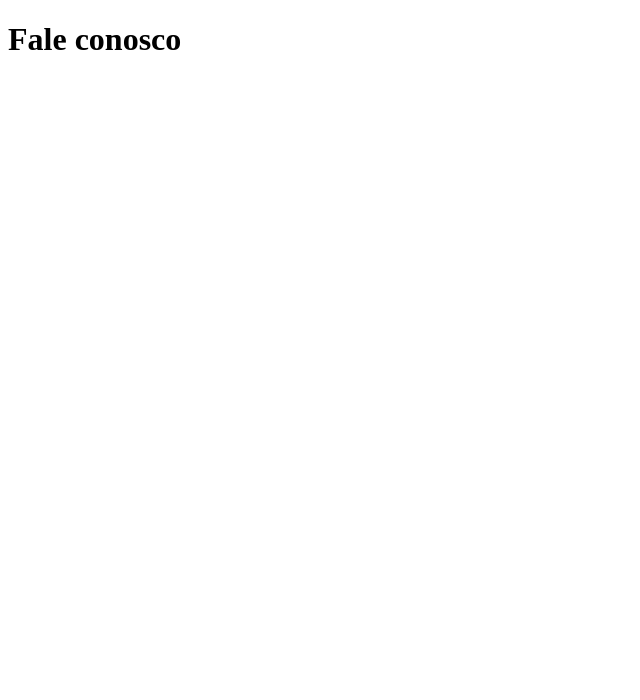
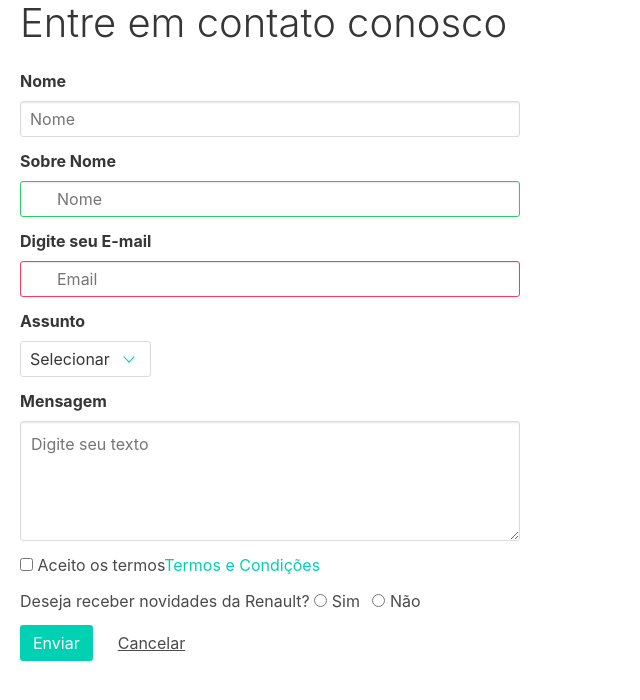
Before and after one commit to eduardotecnologo/Projeto_Frameset, a plain HTML site: page frames/fale.html in a window 1280 px wide. Shown: the whole page, without its empty margins (0-640 px from the left). Drawn offline with Linux system fonts and the light colour scheme.

```diff
--- a/frames/fale.html
+++ b/frames/fale.html
@@ -1,10 +1,96 @@
 <!DOCTYPE html>
 <html lang="en">
-<head>
-	<meta charset="UTF-8">
-	<title>Fale Conosco</title>
-</head>
+<link rel="stylesheet" href="../lib/bulma/css/bulma.css">
 <body>
-	<h1>Fale conosco</h1>
+<div style="width: 500px; margin-left: 20px;">
+
+</style>
+<h2 class="title is-2">Entre em contato conosco</h2>
+	<div class="field">
+  <label class="label">Nome</label>
+  <p class="control">
+    <input class="input" type="text" placeholder="Nome">
+  </p>
+</div>
+
+<div class="field">
+  <label class="label">Sobre Nome</label>
+  <p class="control has-icons-left has-icons-right">
+    <input class="input is-success" type="text" placeholder="Nome">
+    <span class="icon is-small is-left">
+      <i class="fa fa-user"></i>
+    </span>
+    <span class="icon is-small is-right">
+      <i class="fa fa-check"></i>
+    </span>
+  </p>
+</div>
+
+<div class="field">
+  <label class="label">Digite seu E-mail</label>
+  <p class="control has-icons-left has-icons-right">
+    <input class="input is-danger" type="text" placeholder="Email">
+    <span class="icon is-small is-left">
+      <i class="fa fa-envelope"></i>
+    </span>
+    <span class="icon is-small is-right">
+      <i class="fa fa-warning"></i>
+    </span>
+  </p>
+</div>
+
+<div class="field">
+  <label class="label">Assunto</label>
+  <p class="control">
+    <span class="select">
+      <select>
+        <option>Selecionar</option>
+        <option>Comprar</option>
+        <option>Reclamar</option>
+        <option>Elogios</option>
+      </select>
+    </span>
+  </p>
+</div>
+
+<div class="field">
+  <label class="label">Mensagem</label>
+  <p class="control">
+    <textarea class="textarea" placeholder="Digite seu texto"></textarea>
+  </p>
+</div>
+
+<div class="field">
+  <p class="control">
+    <label class="checkbox">
+      <input type="checkbox">
+      Aceito os termos<a href="#">Termos e Condições</a>
+    </label>
+  </p>
+</div>
+
+<div class="field">
+  <p class="control">
+    <label class="radio">
+    Deseja receber novidades da Renault?
+      <input type="radio" name="question">
+      Sim
+    </label>
+    <label class="radio">
+      <input type="radio" name="question">
+      Não
+    </label>
+  </p>
+</div>
+
+<div class="field is-grouped">
+  <p class="control">
+    <button class="button is-primary">Enviar</button>
+  </p>
+  <p class="control">
+    <button class="button is-link">Cancelar</button>
+  </p>
+</div>
+</div>
 </body>
 </html>
```
Also changed, not shown: frames/contato.html (deleted, +0 -17 lines), menu.html (+0 -1 lines), 1 other file.
